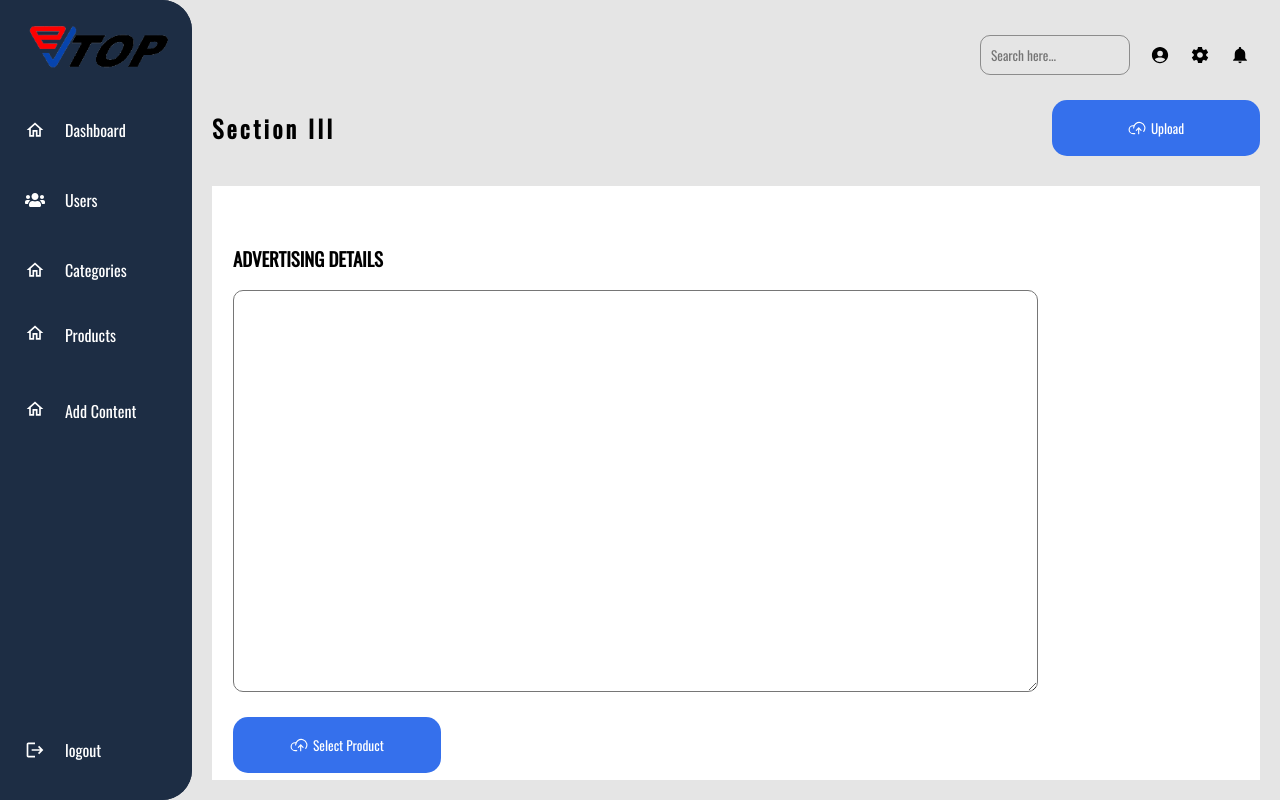
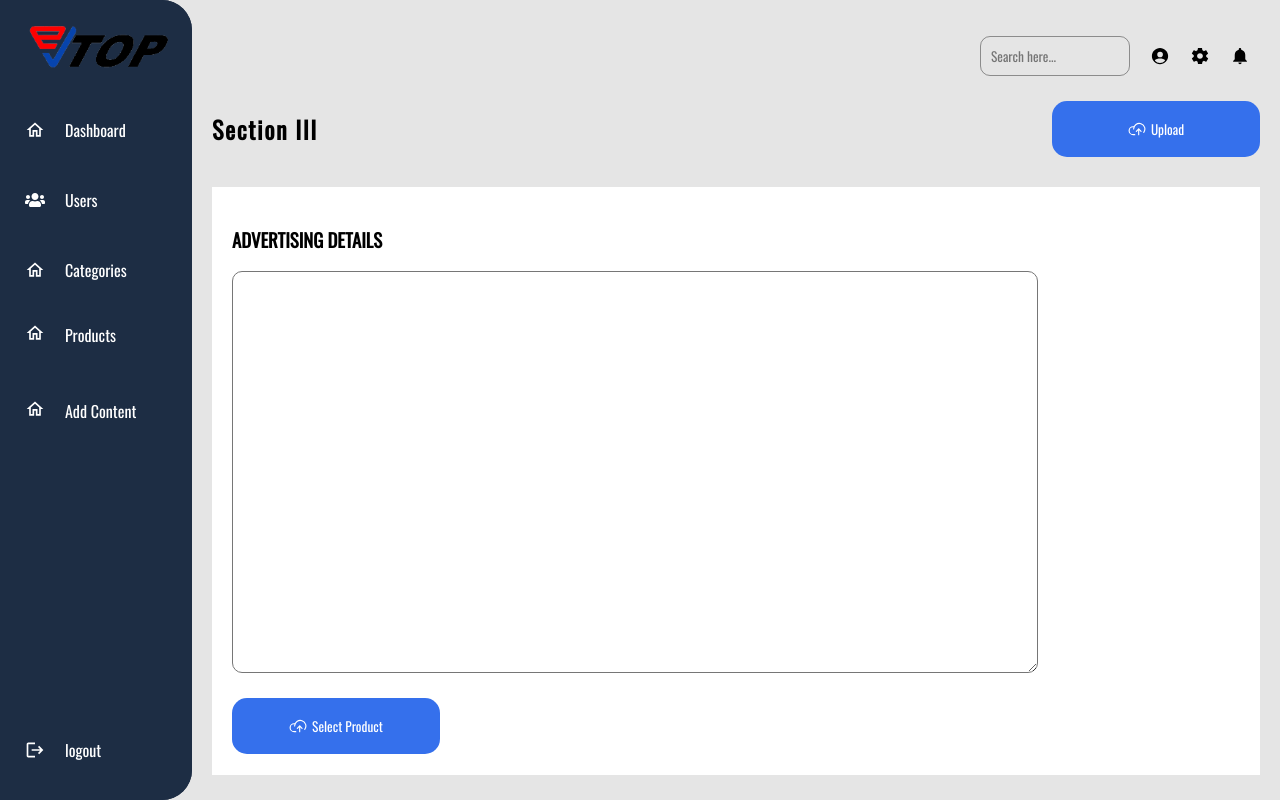
Before and after one commit to mbragi/Jelly-frontend, a React (Create React App) app: page /#/sectionIII in a window 1280 px wide. Built offline with nearby package versions, Linux system fonts and the light colour scheme.

Commit message:
chore: creating sections page

```diff
--- a/src/pages/sectionI/SectionI.css
+++ b/src/pages/sectionI/SectionI.css
@@ -6,7 +6,7 @@
 }
 
 .sectionI-header h1{
-    letter-spacing: 0.2rem;
+    letter-spacing: 0.1rem;
 }
 
 .sectionI-container{
--- a/src/pages/sectionII/SectionII.css
+++ b/src/pages/sectionII/SectionII.css
@@ -6,13 +6,12 @@
 }
 
 .sectionII-header h1{
-    letter-spacing: 0.2rem;
+    letter-spacing: 0.1rem;
 }
 
 .sectionII-container{
     background-color:#FFFFFF;
-    padding: 60px 2%;
-    padding-top: 0;
+    padding: 0 60px 2%;
 }
 
 .sectionII-add-image{
--- a/src/pages/sectionIII/SectionIII.css
+++ b/src/pages/sectionIII/SectionIII.css
@@ -6,12 +6,13 @@
 }
 
 .sectionIII-header h1{
-    letter-spacing: 0.2rem;
+    letter-spacing: 0.1rem;
 }
 
 .sectionIII-container{
     background-color:#FFFFFF;
-    padding: 20px 2%;
+    padding:0 20px 2%;
+
 }
 
 .advert-details-sectionIII{
--- a/src/pages/sectionIV/SectionIV.css
+++ b/src/pages/sectionIV/SectionIV.css
@@ -6,7 +6,7 @@
 }
 
 .sectionIV-header h1{
-    letter-spacing: 0.2rem;
+    letter-spacing: 0.1rem;
 }
 
 .sectionIV-container{
```
Also changed, not shown: src/pages/sectionII/SectionII.jsx (line endings or trailing spaces).
